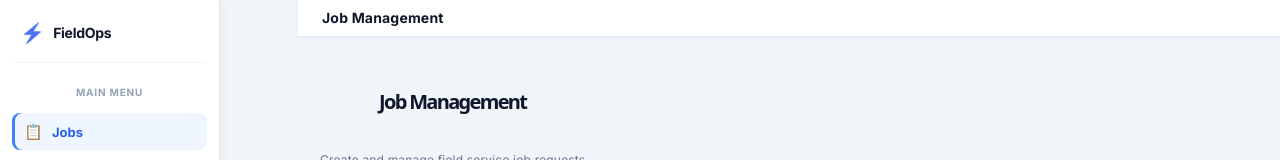
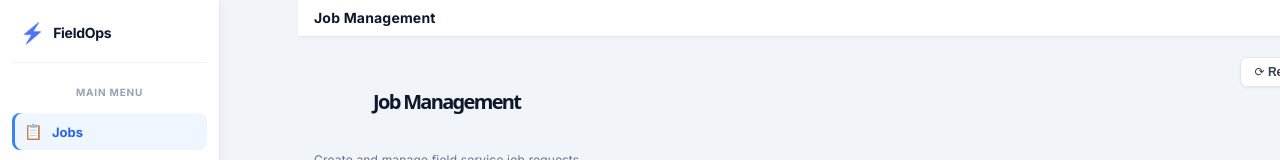
Before and after one commit to Akash750-oops/fieldops-project, a React (Vite) app: page / in a window 1280 px wide. Shown: the top 160 px of the page. Built offline with nearby package versions, Linux system fonts and the light colour scheme; no server answers.

Commit message:
style: fix sidebar spacing and add top action button for jobs page

```diff
--- a/src/App.css
+++ b/src/App.css
@@ -86,7 +86,7 @@ body{background:#f1f5f9;color:#1e293b}
 /* Header */
 .top-header{
   background:#fff;border-bottom:1px solid #e2e8f0;
-  padding:0 24px;height:50px;
+  padding:0 16px;height:50px;
   display:flex;align-items:center;justify-content:space-between;
   position:sticky;top:0;z-index:100;
   box-shadow:0 1px 4px rgba(0,0,0,0.04);
--- a/src/components/JobCreationForm.css
+++ b/src/components/JobCreationForm.css
@@ -6,7 +6,7 @@
   font-family:'Inter',sans-serif;
   background:#f1f5f9;
   min-height:100vh;
-  padding:20px 22px;
+  padding:20px 16px;
   color:#1e293b;
 }
 
@@ -17,6 +17,9 @@
 }
 .page-title{font-size:20px;font-weight:700;color:#0f172a}
 .page-subtitle{font-size:12px;color:#64748b;margin-top:2px}
+
+.header-actions-row{display:flex;gap:8px}
+
 .refresh-icon-btn{
   background:#fff;border:1px solid #e2e8f0;color:#374151;
   padding:7px 14px;border-radius:7px;
@@ -25,6 +28,15 @@
   white-space:nowrap;
 }
 .refresh-icon-btn:hover{background:#f8fafc}
+
+.add-job-btn{
+  background:#3b82f6;color:#fff;border:none;
+  padding:7px 16px;border-radius:7px;
+  font-weight:700;font-size:12px;cursor:pointer;
+  transition:background .2s;
+  box-shadow:0 2px 6px rgba(59,130,246,0.25);
+}
+.add-job-btn:hover{background:#2563eb}
 
 /* ── KPI Row ─────────────────────────────────────────────── */
 .kpi-row{
--- a/src/components/JobCreationForm.jsx
+++ b/src/components/JobCreationForm.jsx
@@ -213,7 +213,10 @@ function JobCreationForm() {
           <h1 className="page-title">Job Management</h1>
           <p className="page-subtitle">Create and manage field service job requests</p>
         </div>
-        <button className="refresh-icon-btn" onClick={fetchJobs} title="Refresh">⟳ Refresh</button>
+        <div className="header-actions-row">
+          <button className="refresh-icon-btn" onClick={fetchJobs} title="Refresh">⟳ Refresh</button>
+          <button className="add-job-btn" onClick={() => document.querySelector('.form-card').scrollIntoView({ behavior: 'smooth' })}>+ Create Job</button>
+        </div>
       </div>
 
       {/* KPI Cards */}
--- a/src/components/TechnicianList.css
+++ b/src/components/TechnicianList.css
@@ -5,7 +5,7 @@
 .tech-page{
   font-family:'Inter',sans-serif;
   background:#f1f5f9;min-height:100vh;
-  padding:20px 22px;color:#1e293b;
+  padding:20px 16px;color:#1e293b;
   position:relative;
 }
 
```
